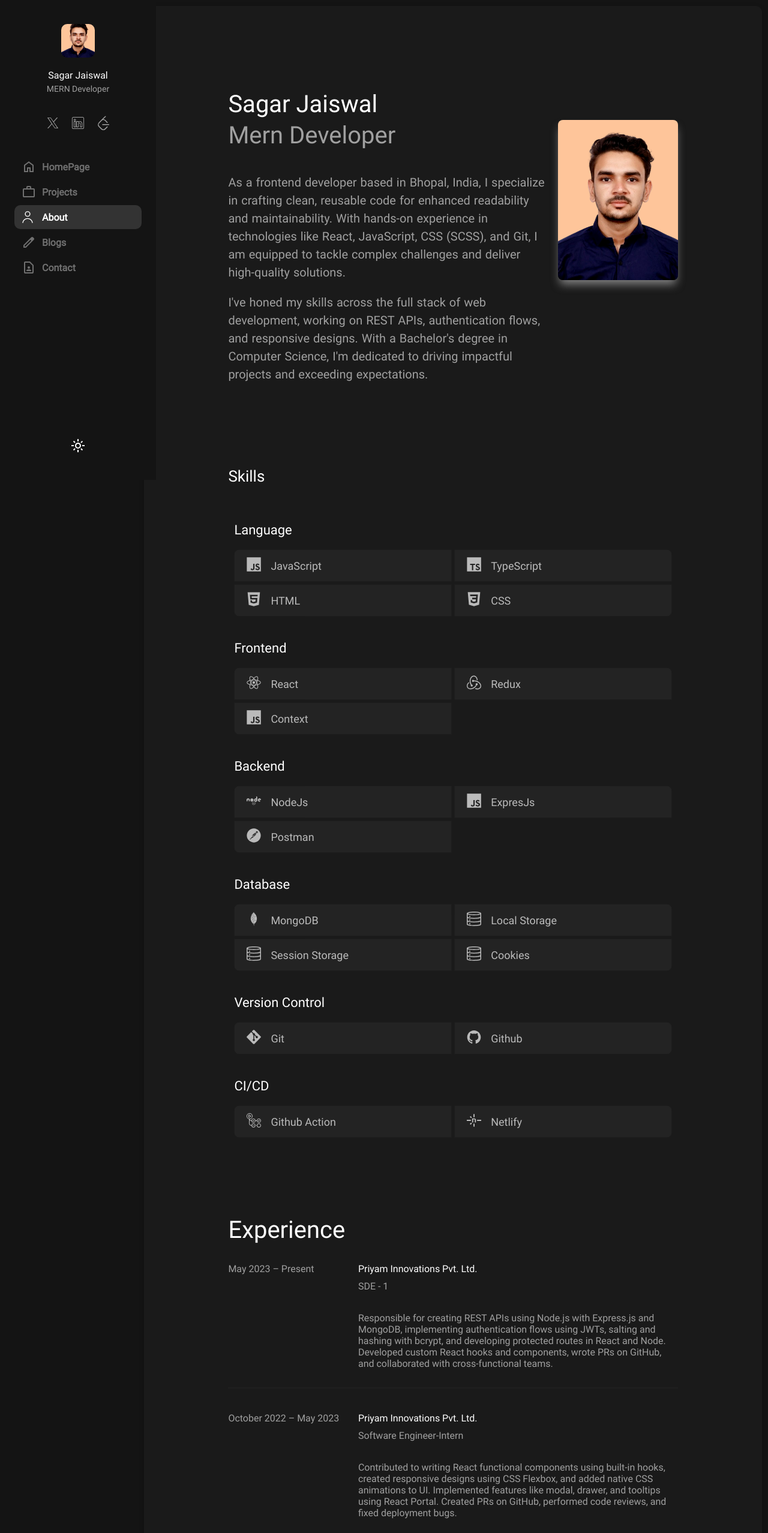
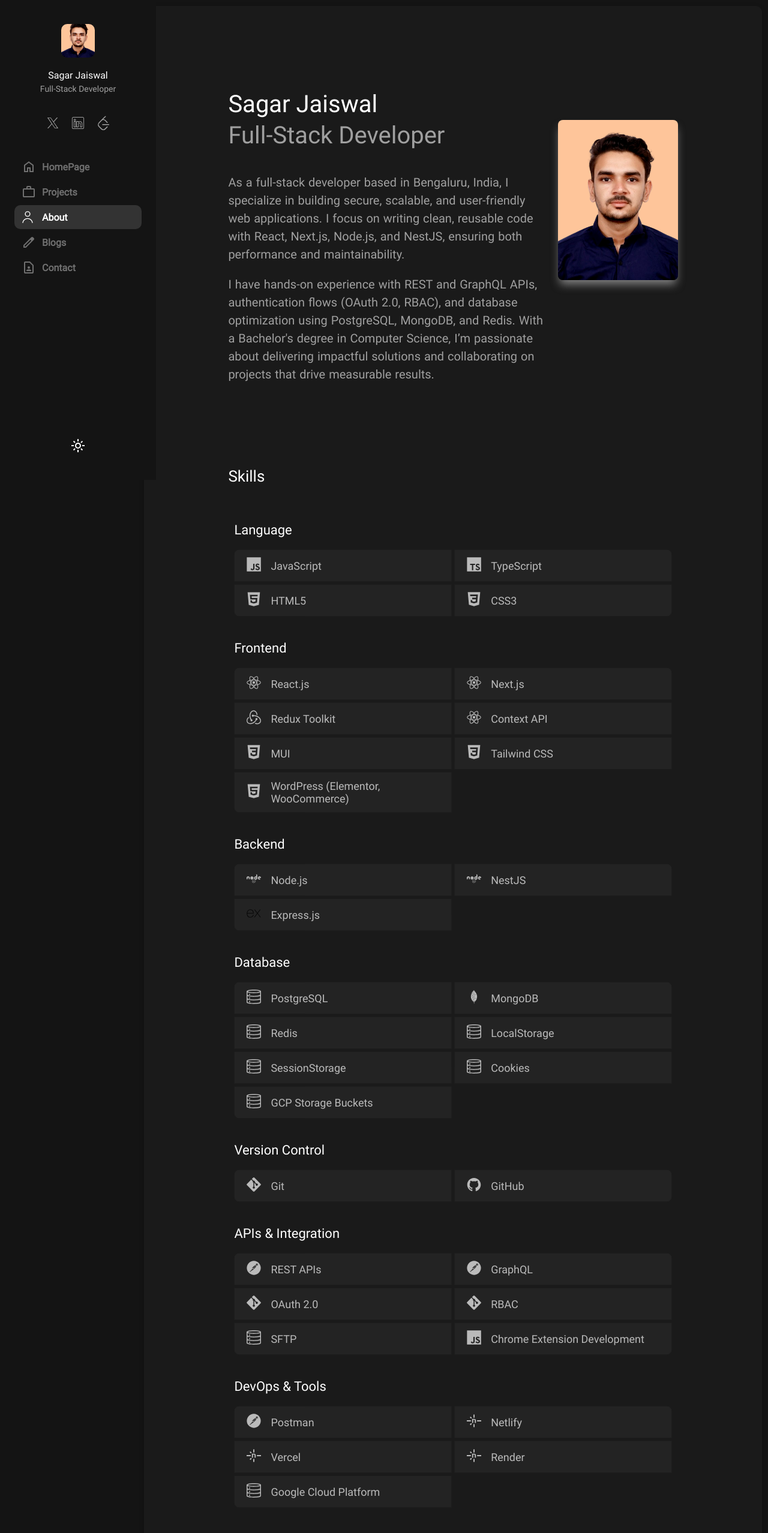
Before and after one commit to isagarjaiswal/portfolio, a React (Create React App) app: page /about in a window 1280 px wide. Shown: the top 2556 px of the page at 60% size. Built offline with nearby package versions, Linux system fonts and the light colour scheme.

Commit message:
Add Sav at portfolio

```diff
--- a/src/App.scss
+++ b/src/App.scss
@@ -5,12 +5,15 @@
   src: url("./fonts/Roboto/Roboto-Regular.ttf") format("truetype");
 }
 
+body{
+  background-color: var(--bg);
+}
+
 * {
   margin: 0;
   padding: 0;
   box-sizing: border-box;
   font-family: "Roboto", sans-serif;
-  // border: 1px solid red;
 }
 
 .main-container {
--- a/src/component/copyBtn/copyBtn.jsx
+++ b/src/component/copyBtn/copyBtn.jsx
@@ -6,7 +6,7 @@
   const [isCopied, setIsCopied] = useState(false);
 
   const copyToClipboard = () => {
-    const email = "sagarjaiswal81555@gmail.com";
+    const email = "engsagarjaiswal@gmail.com";
     navigator.clipboard
       .writeText(email)
       .then(() => {
--- a/src/component/personalDetails/personalDetails.jsx
+++ b/src/component/personalDetails/personalDetails.jsx
@@ -17,7 +17,7 @@
             </div>
             <div className="role-name-container">
                 <div className="name-container">Sagar Jaiswal</div>
-                <div className="role-container">MERN Developer</div>
+                <div className="role-container">Full-Stack Developer</div>
             </div>
         </div>
     )
--- a/src/component/projectCard/projectCard.jsx
+++ b/src/component/projectCard/projectCard.jsx
@@ -2,20 +2,22 @@
 import "./projectCard.scss";
 
 export const ProjectCard = ({ data }) => {
-    const { title, deployLink, coCreator, img } = data;
+    const { title, deployLink, coCreator, img, description } = data;
 
     const toggleDetails = () => {
         if (deployLink) {
             window.open(deployLink, "_blank");
         }
     };
+
     return (
         <div className="project-card" onClick={toggleDetails}>
             <div className="project-img-container">
                 <img className='project-img' src={`${img}`} alt={title} />
             </div>
             <div className="title">{title}</div>
-            <div className="co-creator"> {coCreator}</div>
+            <div className="co-creator">{coCreator}</div>
+            <div className="description">{description}</div>
         </div>
     );
 };
--- a/src/component/projectCard/projectCard.scss
+++ b/src/component/projectCard/projectCard.scss
@@ -39,6 +39,12 @@
     font-size: $text-h5;
     color: var(--secondary);
   }
+  .description {
+    font-size: $text-p2;
+    color: var(--text-color);
+    white-space: pre-line;
+    line-height: 1.5;
+  }
 }
 
 
--- a/src/component/skillIcon/skillIcon.jsx
+++ b/src/component/skillIcon/skillIcon.jsx
@@ -1,29 +1,51 @@
-
 import React from 'react';
 import { Css, Express, Git, Github, GithubAction, Html, Js, MongoDB, Netlify, Node, PostMan, ReactIcon, ReduxIcon, Storage, Ts } from '../../icons';
 
 const skillIcons = {
     JavaScript: <Js />,
     TypeScript: <Ts />,
-    HTML: <Html />,
-    CSS: <Css />,
-    React: <ReactIcon />,
-    Redux: <ReduxIcon />,
-    NodeJs: <Node />,
-    ExpressJs: <Express />,
-    Postman: <PostMan />,
-    MongoDB: <MongoDB />,
-    "Local Storage": <Storage />,
-    "Session Storage": <Storage />,
+    HTML5: <Html />,
+    CSS3: <Css />,
+
+    "React.js": <ReactIcon />,
+    "Next.js": <ReactIcon />,
+    "Redux Toolkit": <ReduxIcon />,
+    "Context API": <ReactIcon />,
+    "MUI": <Css />,
+    "Tailwind CSS": <Css />,
+    "WordPress (Elementor, WooCommerce)": <Html />,
+
+    "Node.js": <Node />,
+    "NestJS": <Node />,
+    "Express.js": <Express />,
+
+    "PostgreSQL": <Storage />,
+    "MongoDB": <MongoDB />,
+    "Redis": <Storage />,
+    "LocalStorage": <Storage />,
+    "SessionStorage": <Storage />,
     "Cookies": <Storage />,
-    "Github": <Github />,
+    "GCP Storage Buckets": <Storage />,
+
+    "REST APIs": <PostMan />,
+    "GraphQL": <PostMan />,
+    "OAuth 2.0": <Git />,
+    "RBAC": <Git />,
+    "SFTP": <Storage />,
+    "Chrome Extension Development": <Js />,
+
     "Git": <Git />,
-    "Github Action": <GithubAction />,
+    "GitHub": <Github />,
+    "Postman": <PostMan />,
     "Netlify": <Netlify />,
+    "Vercel": <Netlify />,
+    "Render": <Netlify />,
+    "Google Cloud Platform": <Storage />,
+
+    "GitHub Actions": <GithubAction />
 };
 
 export const SkillIcon = ({ iconName }) => {
-
     const iconComponent = skillIcons[iconName];
     return iconComponent || <Js />;
 };
--- a/src/data/experienceData.js
+++ b/src/data/experienceData.js
@@ -1,14 +1,20 @@
 export const experienceData = [
     {
-        date: 'May 2023 – Present',
-        role: 'SDE - 1',
+        date: 'May 2024 – Present',
+        role: 'Software Engineer',
+        company: 'Sav Technologies Limited',
+        description: 'Leading development of a scalable Next.js admin portal with Tailwind CSS, MUI, Redux Thunk, and Context API. Architecting backend services in NestJS with PostgreSQL, MongoDB, and Redis caching. Implementing OAuth 2.0 with Google login and RBAC for secure multi-role access. Built integrations with WooCommerce, GCP Excel reports, and SFTP CSV feeds to enable real-time content updates, decision-making dashboards, and streamlined document monitoring.'
+    },
+    {
+        date: 'June 2023 – May 2024',
+        role: 'Software Development Engineer - I',
         company: 'Priyam Innovations Pvt. Ltd.',
-        description: 'Responsible for creating REST APIs using Node.js with Express.js and MongoDB, implementing authentication flows using JWTs, salting and hashing with bcrypt, and developing protected routes in React and Node. Developed custom React hooks and components, wrote PRs on GitHub, and collaborated with cross-functional teams.'
+        description: 'Developed REST and GraphQL APIs with Node.js and Express.js, optimized MongoDB schemas, and built a full-stack admin panel for managing student task flows. Leveraged React Hooks, Redux Toolkit, and Suspense for dynamic content loading. Automated GitHub issue creation via APIs, integrated Slack notifications for workflow tracking, and improved data querying efficiency. Delivered scalable solutions improving collaboration and user satisfaction.'
     },
     {
         date: 'October 2022 – May 2023',
-        role: 'Software Engineer-Intern',
+        role: 'Software Engineer - Intern',
         company: 'Priyam Innovations Pvt. Ltd.',
-        description: 'Contributed to writing React functional components using built-in hooks, created responsive designs using CSS Flexbox, and added native CSS animations to UI. Implemented features like modal, drawer, and tooltips using React Portal. Created PRs on GitHub, performed code reviews, and fixed deployment bugs.'
+        description: 'Implemented user forms with React controlled components, boosting data accuracy by 25% and reducing errors by 15%. Built responsive UI with React Suspense and CSS animations, ensured cross-browser compatibility, and contributed to PRs and bug fixes during CI/CD deployments.'
     }
 ];
--- a/src/data/project.js
+++ b/src/data/project.js
@@ -1,17 +1,51 @@
+import bop from "../images/Horizontal.png";
+import merchantportal from "../images/Horizontal.png";
+import savmoney from "../images/Horizontal.png";
+import chromeext from "../images/Horizontal.png";
+import reacttable from "../images/reacttable.png";
 import tictactoe from "../images/tictactoi.png";
-import reacttable from "../images/reacttable.png";
 
 export const projectsData = [
     {
+        title: "Back Office Portal",
+        coCreator: "Solo",
+        deployLink: "",
+        img: bop,
+        description: "Scalable admin panel built with Next.js, Tailwind CSS, MUI, Redux, and Context API. Integrated NestJS backend with PostgreSQL, MongoDB, and Redis caching. Enabled real-time content sync with WooCommerce and data visualization from GCP reports."
+    },
+    {
+        title: "Merchant Portal (Travelwings / Desert Adventures)",
+        coCreator: "Solo",
+        deployLink: "https://merchant.sav.money",
+        img: merchantportal,
+        description: "Automated Excel report retrieval from GCP Buckets, built dynamic chart visualizations, and developed searchable, downloadable CSV exports for better decision-making."
+    },
+    {
+        title: "Sav.money Website",
+        coCreator: "Team Project",
+        deployLink: "https://sav.money",
+        img: savmoney,
+        description: "Customized and managed WordPress site using Elementor, jQuery, and PHP. Developed WooCommerce integrations, improved frontend performance by 20%, and boosted engagement by 30%."
+    },
+    {
+        title: "Chrome Extension for Product Scraping",
+        coCreator: "Solo Project",
+        deployLink: "",
+        img: chromeext,
+        description: "React + Vite powered extension with Tailwind CSS. Scrapes product details from e-commerce sites, integrates Google Gemini AI for categorization, and syncs data with a Node.js backend."
+    },
+    {
         title: "React Table",
         coCreator: "Solo Project",
-        deployLink: "https://react-js-table.netlify.app/",
+        deployLink: "https://react-js-table.app/",
         img: reacttable,
+        description: "Interactive data table built with React.js, supporting sorting, searching, and pagination."
     },
     {
-        title: "Tic tac toe game",
+        title: "Tic Tac Toe Game",
         coCreator: "Solo Project",
         deployLink: "https://isagarjaiswal.github.io/tic-tak-toi/",
         img: tictactoe,
-    },
+        description: "Classic Tic Tac Toe game developed with React.js for practicing state management and component-based design."
+    }
 ];
--- a/src/data/skill.js
+++ b/src/data/skill.js
@@ -1,8 +1,48 @@
 export const skillsData = {
-    Language: [`JavaScript`, `TypeScript`, `HTML`, `CSS`],
-    Frontend: [`React`, `Redux`, `Context`],
-    Backend: [`NodeJs`, `ExpresJs`, `Postman`],
-    Database: [`MongoDB`, `Local Storage`, `Session Storage`, `Cookies`],
-    "Version Control": [`Git`, "Github"],
-    "CI/CD": [`Github Action`, `Netlify`]
-}
+    Language: [`JavaScript`, `TypeScript`, `HTML5`, `CSS3`],
+    Frontend: [
+        `React.js`,
+        `Next.js`,
+        `Redux Toolkit`,
+        `Context API`,
+        `MUI`,
+        `Tailwind CSS`,
+        `WordPress (Elementor, WooCommerce)`
+    ],
+    Backend: [
+        `Node.js`,
+        `NestJS`,
+        `Express.js`
+    ],
+    Database: [
+        `PostgreSQL`,
+        `MongoDB`,
+        `Redis`,
+        `LocalStorage`,
+        `SessionStorage`,
+        `Cookies`,
+        `GCP Storage Buckets`
+    ],
+    "Version Control": [
+        `Git`,
+        `GitHub`
+    ],
+    "APIs & Integration": [
+        `REST APIs`,
+        `GraphQL`,
+        `OAuth 2.0`,
+        `RBAC`,
+        `SFTP`,
+        `Chrome Extension Development`
+    ],
+    "DevOps & Tools": [
+        `Postman`,
+        `Netlify`,
+        `Vercel`,
+        `Render`,
+        `Google Cloud Platform`
+    ],
+    "CI/CD": [
+        `GitHub Actions`
+    ]
+};
--- a/src/pages/about/about.jsx
+++ b/src/pages/about/about.jsx
@@ -1,27 +1,34 @@
 import React from "react";
 import "./about.scss";
 import { Experience, Skill } from "../../component";
-import myPhoto from "../../images/myProfile.png"
-import myPhotoPNG from "../../images/myProfilePNG.png"
+import myPhoto from "../../images/myProfile.png";
+import myPhotoPNG from "../../images/myProfilePNG.png";
 import { educationData, experienceData } from "../../data/index";
 
 export const About = () => {
-
-
   return (
     <div className="about-container">
       <div className="about__header">
         <div className="about__personal-info">
           <div className="about__name-role">
             <div className="about__name">Sagar Jaiswal</div>
-            <div className="about__role">Mern Developer</div>
+            <div className="about__role">Full-Stack Developer </div>
           </div>
           <div className="about__description">
             <div className="about__description-content">
-              As a frontend developer based in Bhopal, India, I specialize in crafting clean, reusable code for enhanced readability and maintainability. With hands-on experience in technologies like React, JavaScript, CSS (SCSS), and Git, I am equipped to tackle complex challenges and deliver high-quality solutions.
+              As a full-stack developer based in Bengaluru, India, I specialize
+              in building secure, scalable, and user-friendly web applications.
+              I focus on writing clean, reusable code with React, Next.js,
+              Node.js, and NestJS, ensuring both performance and
+              maintainability.
             </div>
             <div className="about__description-content">
-              I've honed my skills across the full stack of web development, working on REST APIs, authentication flows, and responsive designs. With a Bachelor's degree in Computer Science, I'm dedicated to driving impactful projects and exceeding expectations.
+              I have hands-on experience with REST and GraphQL APIs,
+              authentication flows (OAuth 2.0, RBAC), and database optimization
+              using PostgreSQL, MongoDB, and Redis. With a Bachelor's degree in
+              Computer Science, I’m passionate about delivering impactful
+              solutions and collaborating on projects that drive measurable
+              results.
             </div>
           </div>
         </div>
@@ -34,7 +41,8 @@
           <img
             className="about__profile-img"
             src={myPhotoPNG}
-            alt="sagar-profile-img" />
+            alt="sagar-profile-img"
+          />
         </div>
       </div>
       <Skill />
--- a/src/pages/contact/contact.jsx
+++ b/src/pages/contact/contact.jsx
@@ -20,7 +20,7 @@
           <div className="contact-line"></div>
           <div className="email-phone-contact">
             <div className="email-container-contact">
-              <div className="address">sagarjaiswal81555@gmail.com</div>
+              <div className="address">engsagarjaiswal@gmail.com</div>
               <div className="label">E-mail</div>
             </div>
             <div className="email-container-contact">
--- a/src/pages/homepage/homepage.jsx
+++ b/src/pages/homepage/homepage.jsx
@@ -20,7 +20,8 @@
       setIsDownload(false);
     }, 2000);
   };
-  const RESUME_LINK ="https://docs.google.com/document/d/1oheqyoGMY9uM5vHnI6LfcBPFxLk72CspkIito1SEZU8/edit?usp=sharing"
+  const RESUME_LINK =
+    "https://docs.google.com/document/d/1oheqyoGMY9uM5vHnI6LfcBPFxLk72CspkIito1SEZU8/edit?usp=sharing";
 
   return (
     <>
@@ -45,12 +46,12 @@
         </div>
 
         <div className="header-location">
-          <LocationIcon /> Bhopal, India
+          <LocationIcon /> Bengaluru, India
         </div>
 
         <div className="content">
-          MERN developer with expertise in creating clean, reusable code for
-          improved user experiences.
+          Full-Stack Developer with expertise in creating clean, reusable code
+          for improved user experiences.
         </div>
         <div className="footer">
           <button
```
Also changed, not shown: src/images/Horizontal.png (added).
